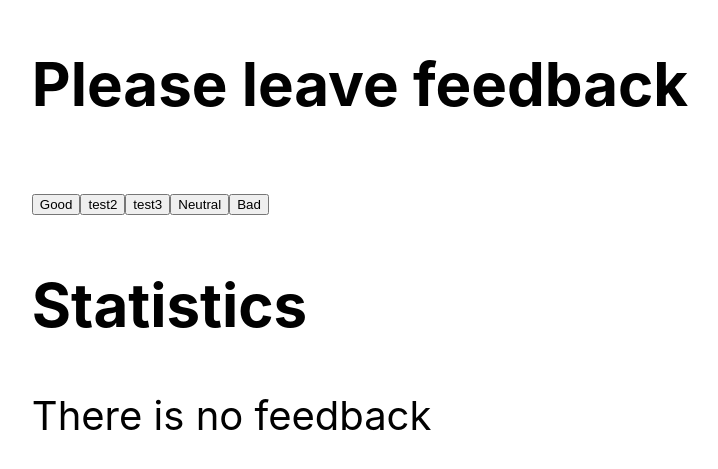
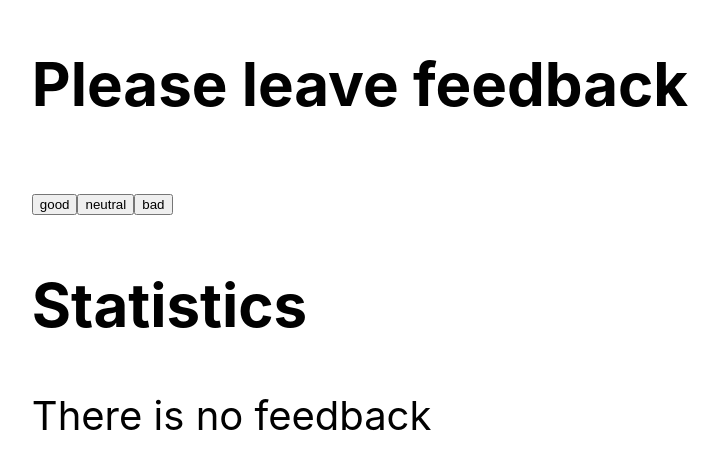
Before and after one commit to OlexaGit/goit-react-hw-02-feedback, a React (Create React App) app: page / in a window 1280 px wide. Shown: the part 161-630 px from the top of the page, without its empty margins (280-998 px from the left). Built offline with nearby package versions, Linux system fonts and the light colour scheme.

Commit message:
make step-3

```diff
--- a/src/components/App.jsx
+++ b/src/components/App.jsx
@@ -1,7 +1,6 @@
 import React, { Component } from 'react';
 import Section from './Section/Section';
 import Statistics from './Statistics/Statistics';
-// import Notification from './Notification/Notification';
 import FeedbackOptions from './Feedback/Feedback';
 
 export class App extends Component {
@@ -11,14 +10,8 @@ export class App extends Component {
     bad: 0,
   };
 
-  onLeaveFeedbackGood = () => {
-    this.setState(prevState => ({ good: prevState.good + 1 }));
-  };
-  onLeaveFeedbackNeutral = () => {
-    this.setState(prevState => ({ neutral: prevState.neutral + 1 }));
-  };
-  onLeaveFeedbackBad = () => {
-    this.setState(prevState => ({ bad: prevState.bad + 1 }));
+  onLeaveFeedback = item => {
+    this.setState(state => ({ [item]: state[item] + 1 }));
   };
   countTotalFeedback = () => {
     return Object.values(this.state).reduce((previousValue, number) => {
@@ -34,14 +27,9 @@ export class App extends Component {
         <Section title="" />
         <FeedbackOptions
           options={this.state}
-          onLeaveFeedback={
-            (this.onLeaveFeedbackGood, this.onLeaveFeedbackNeutral)
-          }
+          onLeaveFeedback={this.onLeaveFeedback}
         />
-        <button onClick={this.onLeaveFeedbackNeutral}>Neutral</button>
-        <button onClick={this.onLeaveFeedbackBad}>Bad</button>
         <h2>Statistics</h2>
-        {/* <Notification message="There is no feedback" /> */}
         <Statistics
           good={this.state.good}
           neutral={this.state.neutral}
--- a/src/components/Feedback/Feedback.js
+++ b/src/components/Feedback/Feedback.js
@@ -1,13 +1,14 @@
 // import css from './Feedback.module.css';
 
 const FeedbackOptions = ({ options, onLeaveFeedback }) => {
-  console.log(options);
   return (
-    <>
-      <button onClick={onLeaveFeedback}>Good</button>
-      <button onClick={onLeaveFeedback}>test2</button>
-      <button onClick={onLeaveFeedback}>test3</button>
-    </>
+    <div>
+      {Object.keys(options).map(item => (
+        <button type="button" onClick={() => onLeaveFeedback(item)}>
+          {item}
+        </button>
+      ))}
+    </div>
   );
 };
 export default FeedbackOptions;
```
